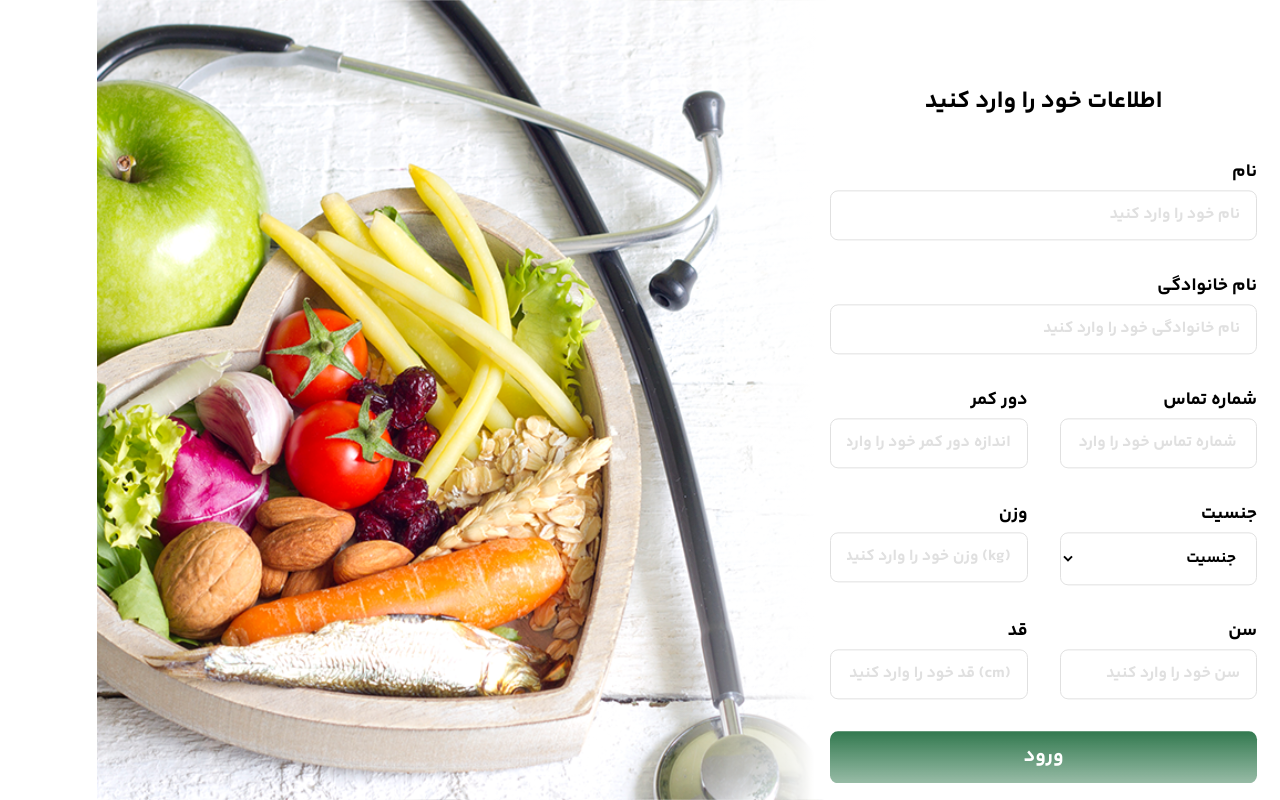
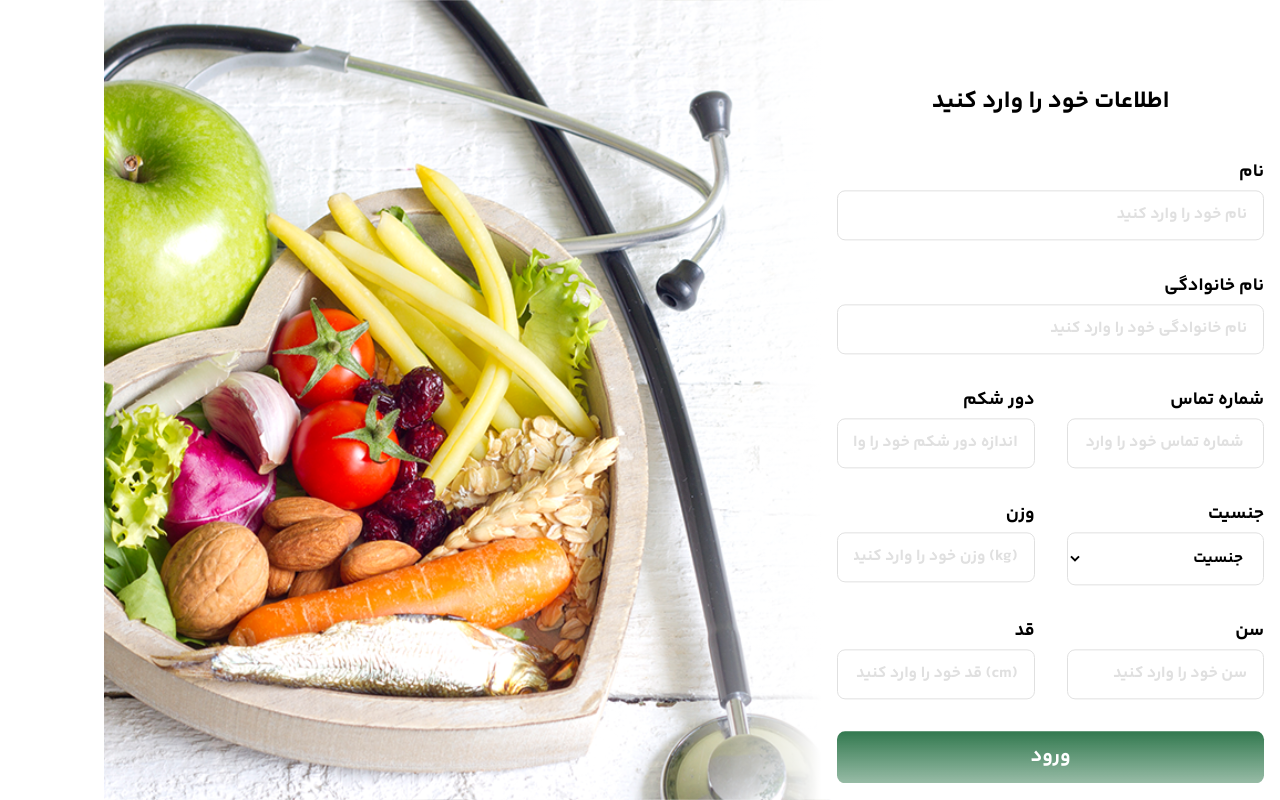
Before and after one commit to ParsaBordbar/Healthcare_Diet, a Next.js app in the folder client/: page /register/diets-bmi in a window 1280 px wide. Built offline with nearby package versions, Linux system fonts and the light colour scheme.

Commit message:
:tada: Fix the namming error in register bmi form.

```diff
--- a/client/src/components/bmiForms/index.tsx
+++ b/client/src/components/bmiForms/index.tsx
@@ -132,8 +132,8 @@ const BmiFormDiet = () => {
               error={!!errors.abdominalCircumference}
               ref={abdominalCircumferenceRef}
               parentClassName="col-span-2 lg:col-span-2"
-              label="دور کمر"
-              placeholder="اندازه دور کمر خود را وارد کنید"
+              label="دور شکم"
+              placeholder="اندازه دور شکم خود را وارد کنید"
             />
           )}
         />
```
